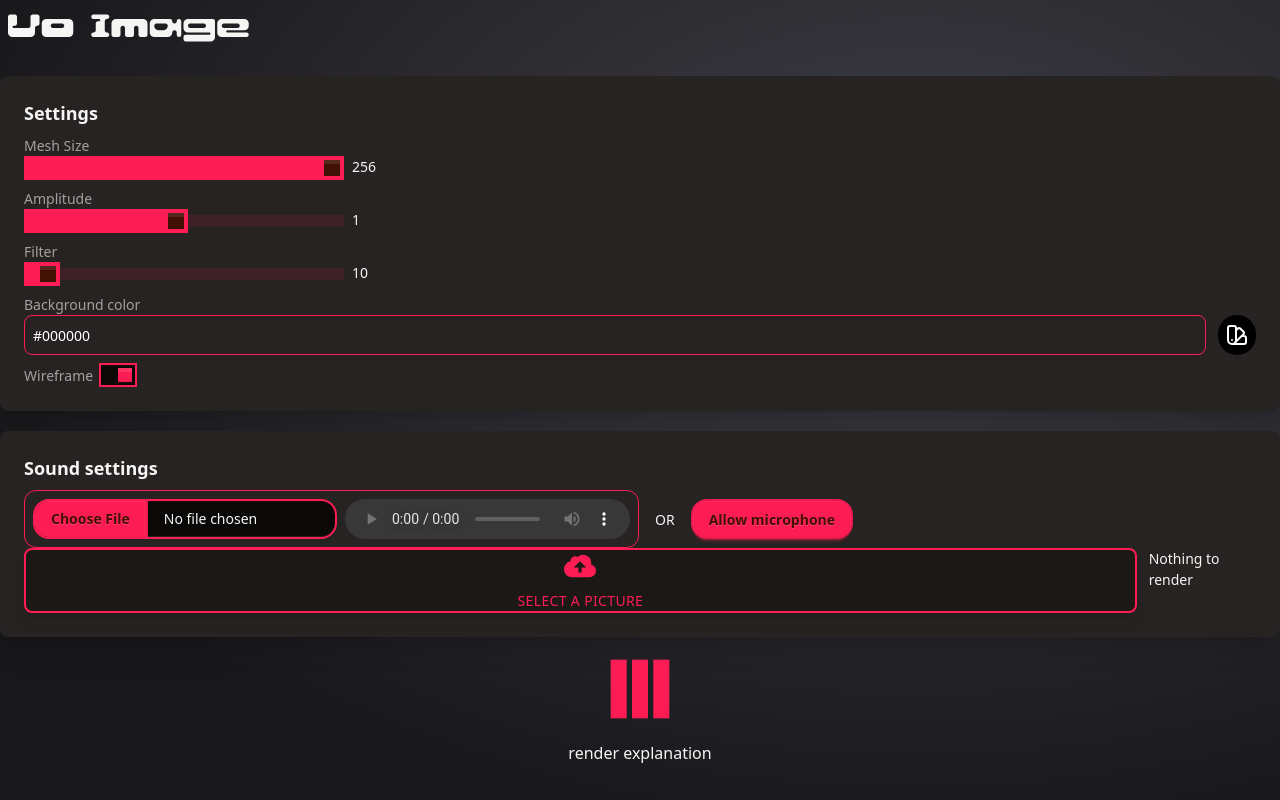
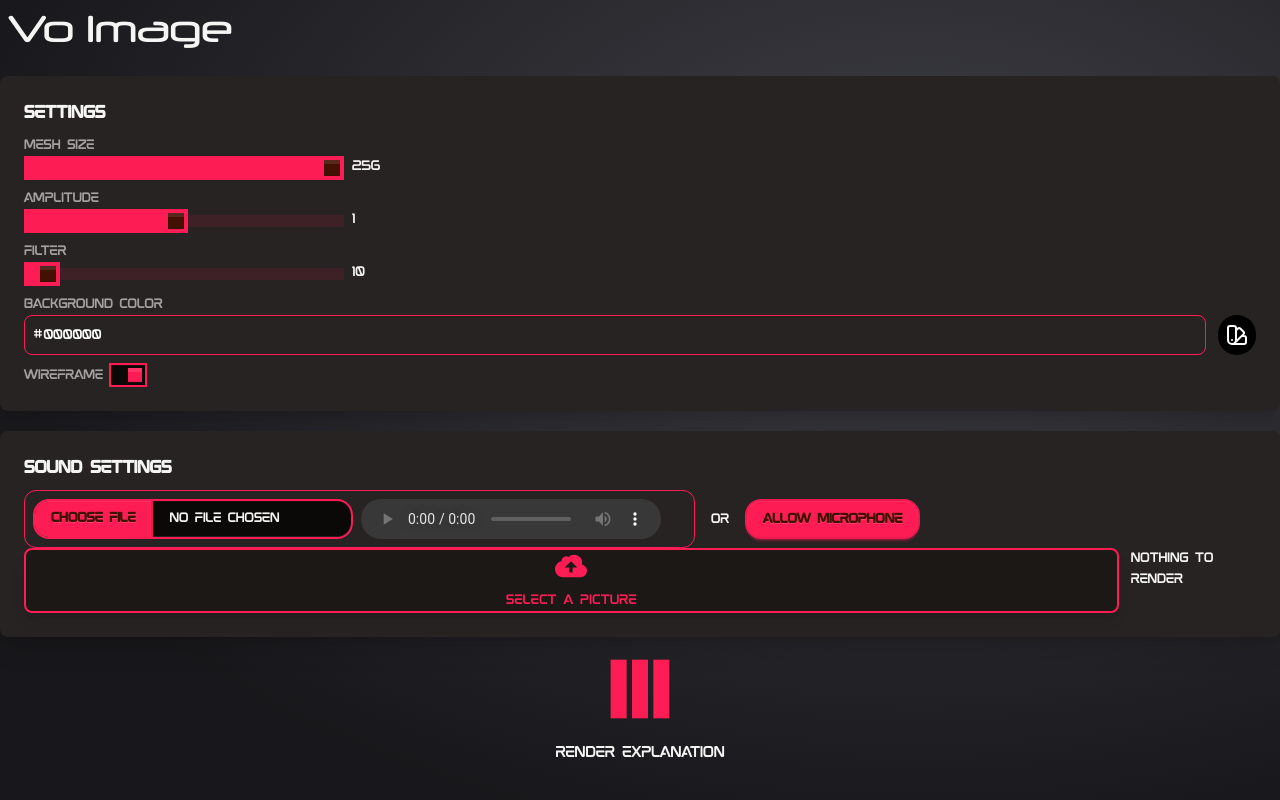
Before and after one commit to guillaume-gomez/symphony-of-images, a React (Vite) app: page / in a window 1280 px wide. Built offline with nearby package versions, Linux system fonts and the light colour scheme.

Commit message:
update fonts

```diff
--- a/src/index.css
+++ b/src/index.css
@@ -4,11 +4,22 @@
 }
 
 @font-face {
-  font-family: "AudioNugget";
-  src: local("AudioNugget"),
-    url("/fonts/AudioNugget.ttf") format("truetype");
+  font-family: "Neuropol";
+  src: local("Neuropol"),
+    url("/fonts/Neuropol.otf") format("truetype");
 }
 
+@font-face {
+  font-family: "Mokoto";
+  src: local("Mokoto"),
+    url("/fonts/Mokoto_Demo.ttf") format("truetype");
+}
+
+@layer base {
+  html {
+    font-family: 'Mokoto', sans-serif;
+  }
+}
 
 @theme {
   --animate-gradient: gradient 10s ease-in-out infinite;
@@ -27,7 +38,8 @@
     }
   }
   --font-size: 1rem;
-  --font-title: 'AudioNugget', sans-serif;
+  --font-title: 'Neuropol', sans-serif;
+
 }
 
 @plugin "daisyui/theme" {
```
Also changed, not shown: public/fonts/Mokoto_Demo.ttf (added), public/fonts/Neuropol.otf (added).
